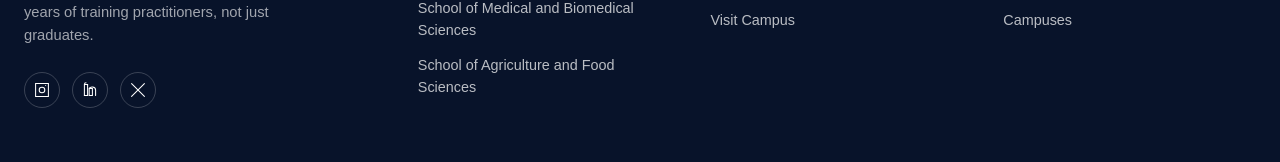
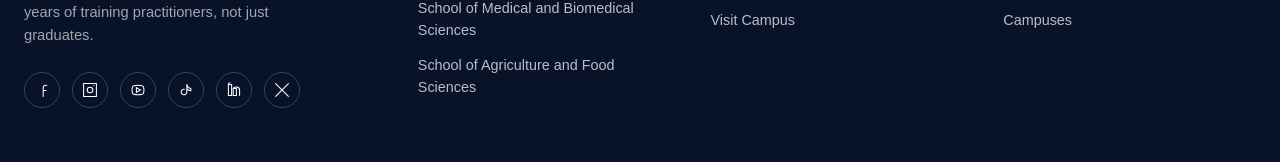
Before and after one commit to clintjeff2/lmui-webiste, a Next.js app in the folder apps/web/: page / in a window 1280 px wide. Shown: the part 7437-7599 px from the top of the page. Built offline with nearby package versions, Linux system fonts and the light colour scheme; no server answers; a web font is replaced by a local one.

Commit message:
social in footer added

```diff
--- a/apps/web/src/components/Footer.tsx
+++ b/apps/web/src/components/Footer.tsx
@@ -3,6 +3,7 @@ import type { School } from "@/data/schools";
 import { getAboutData } from "@/data/about";
 import { APPLY_URL } from "@/lib/site";
 import { Logo } from "./Logo";
+import { profile } from "console";
 
 const columns = (schools: School[]) => [
   {
@@ -30,9 +31,12 @@ const columns = (schools: School[]) => [
 ];
 
 const socials = [
-  { label: "Instagram", d: "M2 2H18V18H2V2ZM10 6.5A3.5 3.5 0 1 0 10 13.5A3.5 3.5 0 0 0 10 6.5ZM14.6 4.4H14.61" },
+  { label: "Facebook", d: "M11.5 18V10.5M11.5 10.5H15M11.5 10.5V7.2C11.5 5.4 12.7 4 15 4h1", profile: "https://www.facebook.com/lmucameroonofficial" },
+  { label: "Instagram", d: "M2 2H18V18H2V2ZM10 6.5A3.5 3.5 0 1 0 10 13.5A3.5 3.5 0 0 0 10 6.5ZM14.6 4.4H14.61", profile: "https://www.instagram.com/landmarkmetropolitanuniversity/" },
+  { label: "YouTube", d: "M3 6.5A2.5 2.5 0 0 1 5 4.8c2-.5 8-.5 10 0a2.5 2.5 0 0 1 2 1.7c.5 2 .5 5 0 7a2.5 2.5 0 0 1-2 1.7c-2 .5-8 .5-10 0a2.5 2.5 0 0 1-2-1.7c-.5-2-.5-5 0-7ZM8 7l5 3-5 3V7Z", profile: "https://www.youtube.com/@landmarkmetropolitanuniver7770" },
+  { label: "TikTok", d: "M11 3v9.5a3.5 3.5 0 1 1-3-3.46M11 3c.4 2.8 2 4.5 5 5v3c-2-.2-3.7-1.1-5-2.5", profile: "https://www.tiktok.com/@landmarkmetropolitanuniversity" },
   { label: "LinkedIn", d: "M3 3H7V17H3V3ZM5 1C3.9 1 3 1.9 3 3M9 8H13V17H9V8ZM9 8C9 6 17 5 17 10V17" },
-  { label: "X", d: "M2 2L18 18M18 2L2 18" },
+  { label: "X", d: "M2 2L18 18M18 2L2 18", profile:'https://www.x.com' },
 ];
 
 const foundingYear = 2005;
@@ -63,7 +67,7 @@ export async function Footer({ schools }: { schools: School[] }) {
               {socials.map((s) => (
                 <a
                   key={s.label}
-                  href="#"
+                  href={s.profile}
                   aria-label={s.label}
                   style={{
                     width: 36,
```
